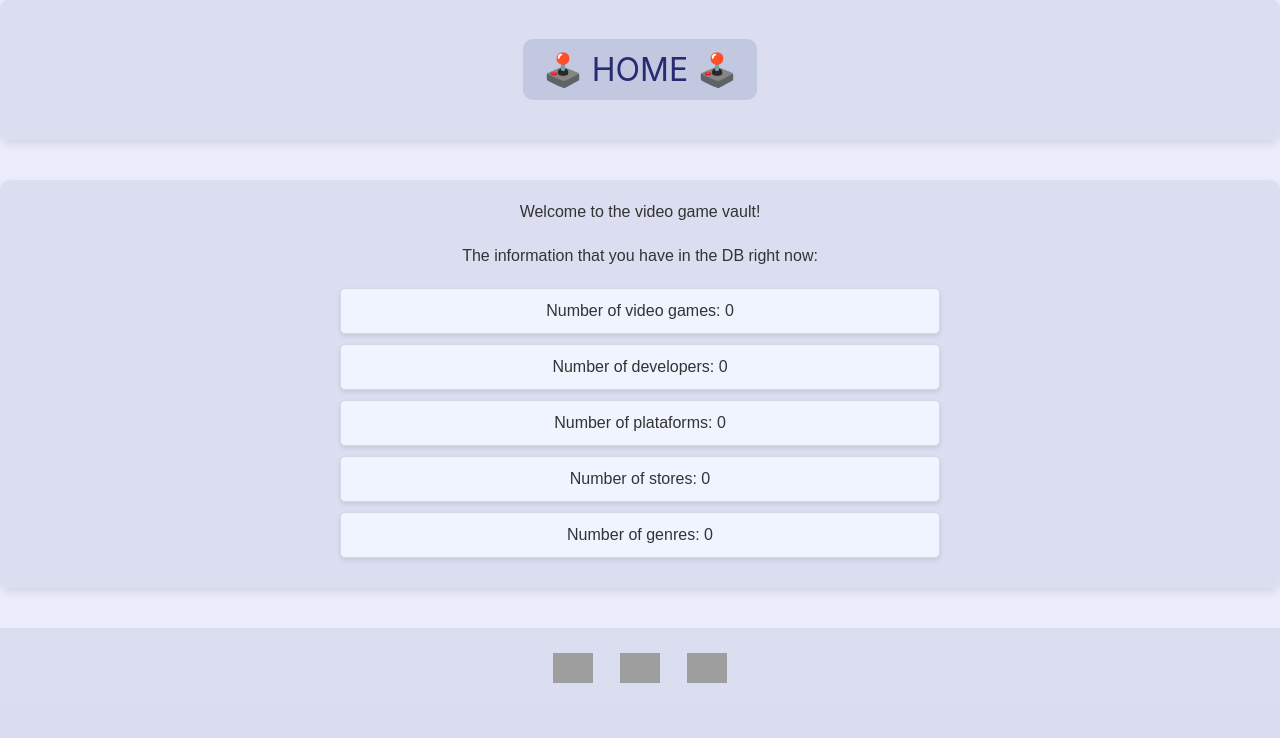
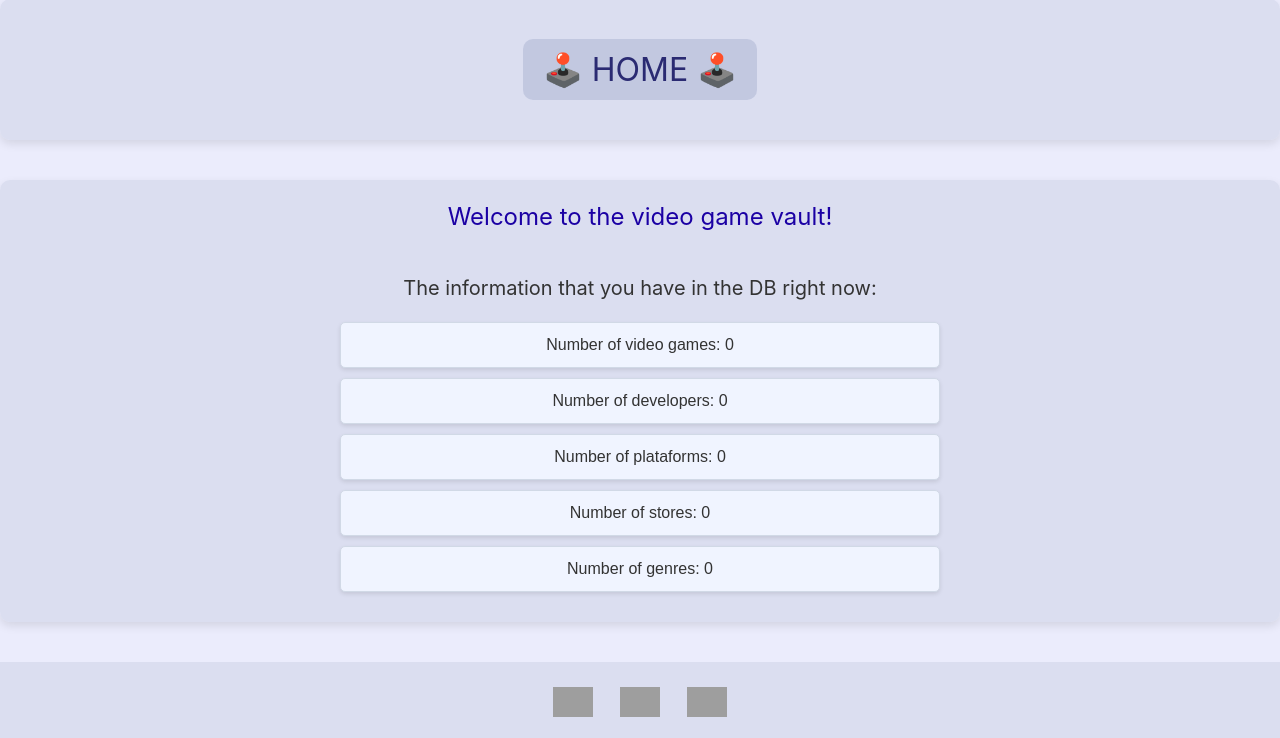
Before and after one commit to Jaime-Linares/VideoGame_Vault, a Django app: page / in a window 1280 px wide. Shown: the part 279-1017 px from the top of the page. Before the commit the page ends 962 px from the top, so only its background shows below. Run offline with Django 5.2, Linux system fonts and the light colour scheme; data that the repository does not hold is empty; parts of the project's set-up code (start-up, migrations or seed data) failed here and were passed over; grey boxes are pictures that could not be loaded.

Commit message:
[style] improve style in home page

```diff
--- a/main/templates/home.html
+++ b/main/templates/home.html
@@ -7,11 +7,11 @@
 
 {% block contenido %}
     {% if request.user.is_authenticated %}
-        <p>Welcome to the video game vault <strong>✨ {{ request.user.username }} ✨</strong>!</p>
+        <h3 style="color: rgb(27, 0, 164);">Welcome to the video game vault <strong>✨ {{ request.user.username }} ✨</strong>!</h3>
     {% else %}
-        <p>Welcome to the video game vault!</p>
+        <h3 style="color: rgb(27, 0, 164);">Welcome to the video game vault!</h3>
     {% endif %}
-    <p>The information that you have in the DB right now:</p>
+    <h4>The information that you have in the DB right now:</h4>
     <ul class="info-list">
         <li>Number of video games: {{video_games}}</li>
         <li>Number of developers: {{developers}}</li>
```
